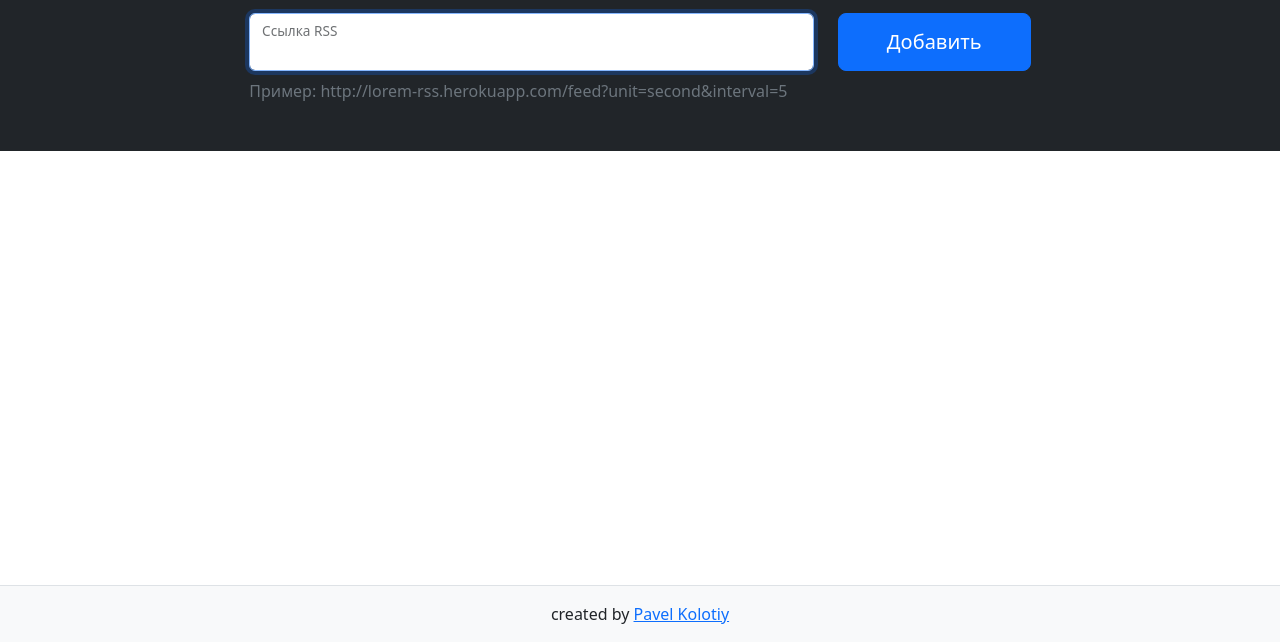
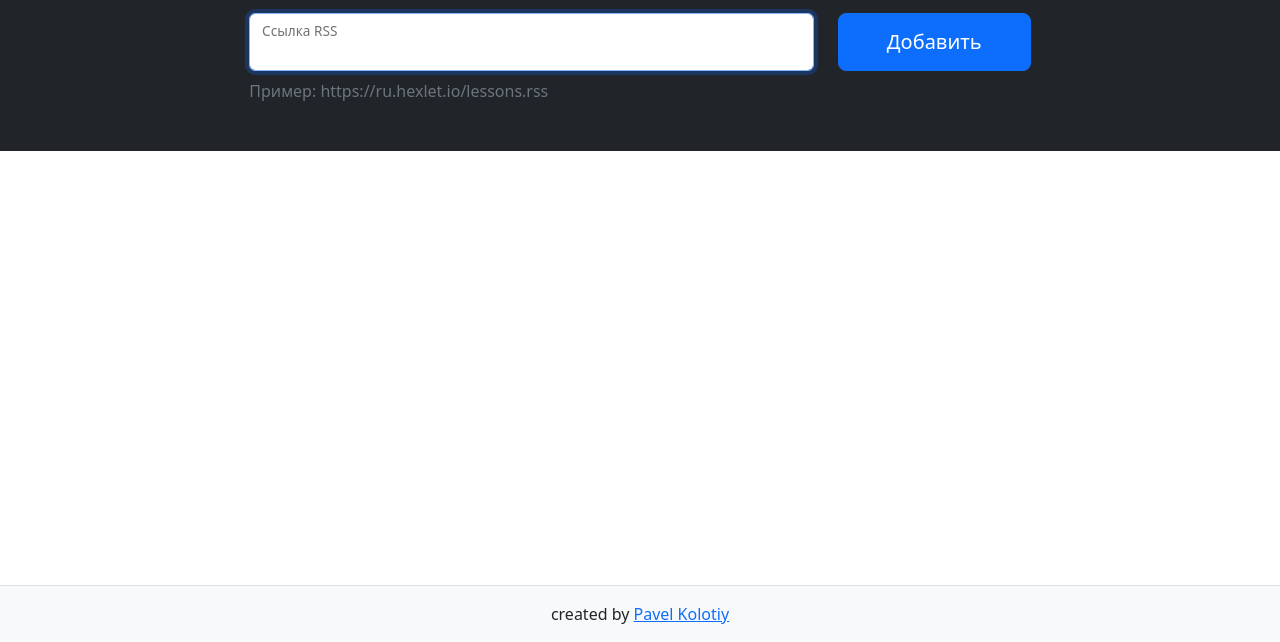
Before and after one commit to Mabby20/Rss-Reader, a website built with webpack: page src/index.html in a window 1280 px wide. Shown: the part 158-800 px from the top of the page. Built offline with nearby package versions, Linux system fonts and the light colour scheme; what on-change would draw is missing.

Commit message:
fix: fix example

```diff
--- a/src/index.html
+++ b/src/index.html
@@ -40,7 +40,7 @@
                         </div>
                     </div>
                 </form>
-                <p class="mt-2 mb-0 text-muted">Пример: http://lorem-rss.herokuapp.com/feed?unit=second&interval=5</p>
+                <p class="mt-2 mb-0 text-muted">Пример: https://ru.hexlet.io/lessons.rss</p>
                 <p class="feedback m-0 position-absolute small text-danger"></p>
             </div>
         </div>
```
